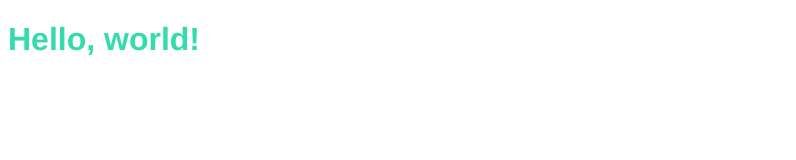
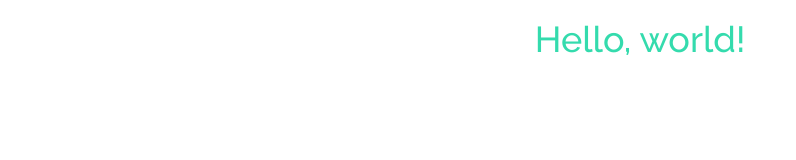
Before and after one commit to apennell/hello-world, a plain HTML site: page index.html in a window 1280 px wide. Shown: the whole page, without its empty margins (0-796 px from the left). Drawn offline with nearby package versions, Linux system fonts and the light colour scheme.

Commit message:
added bootstrap

```diff
--- a/index.html
+++ b/index.html
@@ -4,10 +4,29 @@
 	<meta charset="utf-8">
 	<title>Hello, world</title>
 
+	<!-- Latest compiled and minified Bootstrap CSS -->
+	<link rel="stylesheet" href="https://maxcdn.bootstrapcdn.com/bootstrap/3.3.7/css/bootstrap.min.css" integrity="sha384-BVYiiSIFeK1dGmJRAkycuHAHRg32OmUcww7on3RYdg4Va+PmSTsz/K68vbdEjh4u" crossorigin="anonymous">
+
+	<link href='https://fonts.googleapis.com/css?family=Raleway:400,300italic,600,600italic,700italic,300,400italic,500,500italic,700' rel='stylesheet' type='text/css'>
+
 	<link rel="stylesheet" type="text/css" href="styles/input.css">
+
 </head>
 
 <body>
-	<h1>Hello, world!</h1>
+	<div class="container-fluid">
+		<div class="row">
+			<div class="col-xs-12">
+				<h1>Hello, world!</h1>
+			</div>
+		</div>
+	</div>
+
+
+	<!-- Latest compilied and minified jquery -->
+	<script src="https://ajax.googleapis.com/ajax/libs/jquery/3.2.1/jquery.min.js"></script>
+
+	<!-- Latest compiled and minified Bootstrap JavaScript -->
+	<script src="https://maxcdn.bootstrapcdn.com/bootstrap/3.3.7/js/bootstrap.min.js" integrity="sha384-Tc5IQib027qvyjSMfHjOMaLkfuWVxZxUPnCJA7l2mCWNIpG9mGCD8wGNIcPD7Txa" crossorigin="anonymous"></script>
 </body>
 </html>
--- a/styles/input.scss
+++ b/styles/input.scss
@@ -1,4 +1,4 @@
-$primary-font: Helvetica, sans-serif;
+$primary-font: "Raleway", sans-serif;
 $primary-color: #1f262d;
 $green: #34dbad;
 
@@ -9,4 +9,5 @@ body {
 
 h1{
 	color: $green;
+	text-align: center;
 }
```
Also changed, not shown: styles/input.css, 2 other files.
